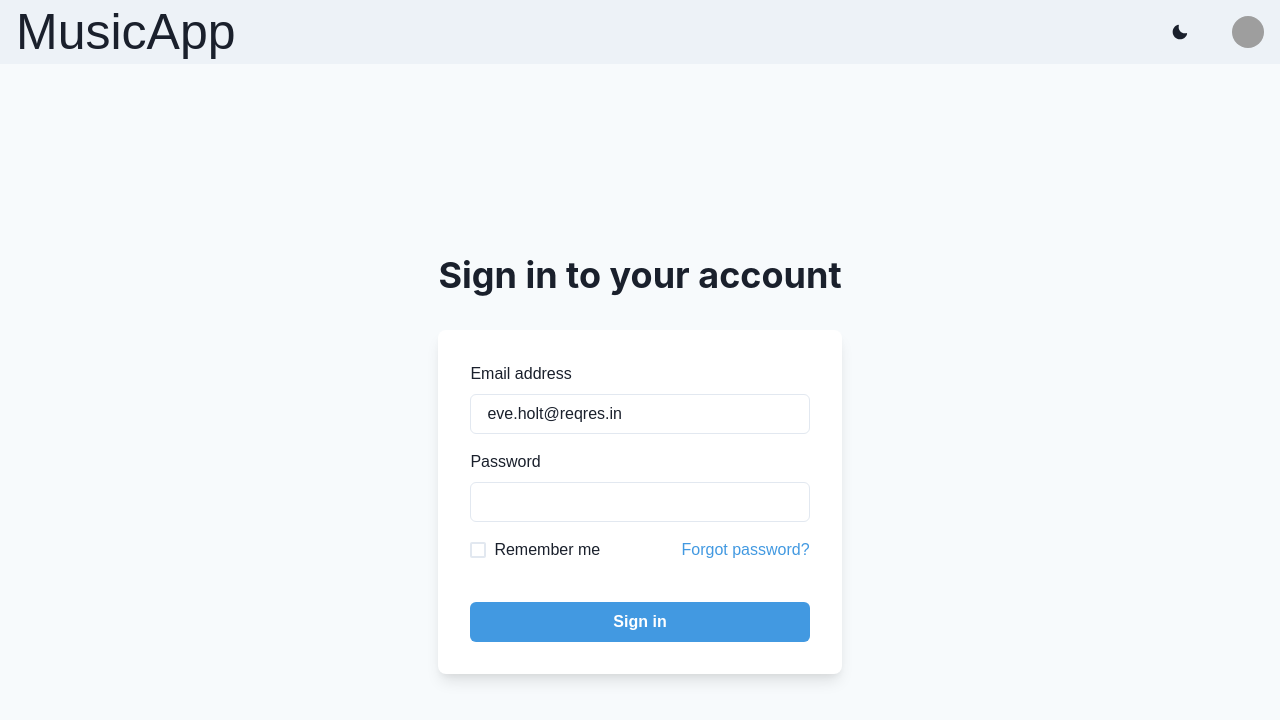
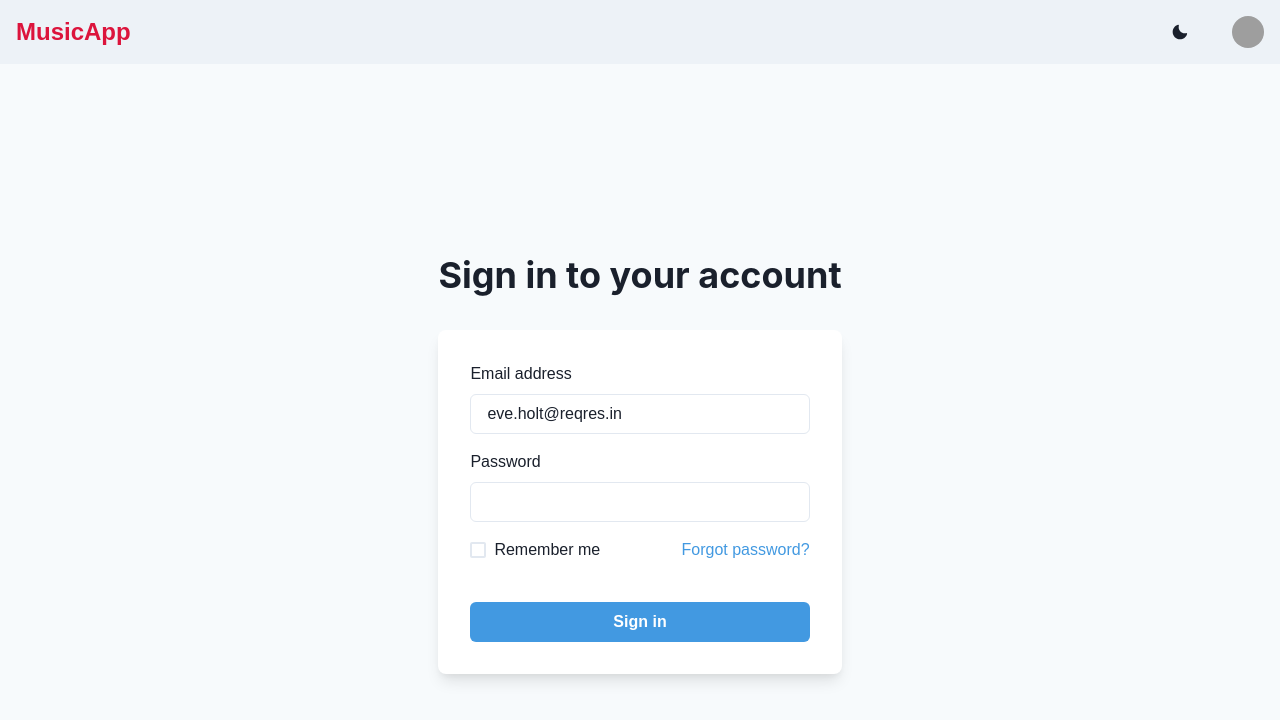
Before and after one commit to iamdebobrota/music_app, a React (Create React App) app: page /login in a window 1280 px wide. Shown: the top 720 px of the page. Built offline with nearby package versions, Linux system fonts and the light colour scheme; grey boxes are pictures that could not be loaded.

Commit message:
changes styles

```diff
--- a/db.json
+++ b/db.json
@@ -3,7 +3,7 @@
     {
       "id": "1",
       "name": "POWER UP",
-      "artist": "Vivek Goswami",
+      "artist": "Neil Diamond",
       "genre": " Hard Rock",
       "year": 2019,
       "no_of_songs": "2",
@@ -20,7 +20,7 @@
     {
       "id": "2",
       "name": "POWER UP",
-      "artist": "Vivek Goswami",
+      "artist": "Andrea Bocelli",
       "genre": " Hard Rock",
       "year": 2019,
       "no_of_songs": "2",
@@ -37,7 +37,7 @@
     {
       "id": "3",
       "name": "POWER UP",
-      "artist": "Vivek Goswami",
+      "artist": "Dolly Parton",
       "genre": " Hard Rock",
       "year": 2019,
       "no_of_songs": "2",
@@ -54,7 +54,7 @@
     {
       "id": "4",
       "name": "POWER UP",
-      "artist": "Vivek Goswami",
+      "artist": "Iron Maiden",
       "genre": " Hard Rock",
       "year": 2019,
       "no_of_songs": "2",
@@ -71,7 +71,7 @@
     {
       "id": "5",
       "name": "POWER UP",
-      "artist": "Vivek Goswami",
+      "artist": "Larkin Poe",
       "genre": " Hard Rock",
       "year": 2019,
       "no_of_songs": "2",
--- a/src/Components/FilterSort.jsx
+++ b/src/Components/FilterSort.jsx
@@ -1,3 +1,4 @@
+import { Box, Text } from "@chakra-ui/react";
 import React, { useEffect, useState } from "react";
 import { useSearchParams } from "react-router-dom";
 
@@ -36,8 +37,8 @@ const FilterSort = () => {
   }, [category, setSearchParams, sortBy]); // dependency
 
   return (
-    <div>
-      <h3>Filter...</h3>
+    <Box textAlign={'left'} paddingLeft={'8'} paddingTop={'5'}>
+      <Text fontSize='xl' fontWeight={'bold'} textAlign={'left'}>Filter</Text>
       <div>
         <input
           value="K-Pop"
@@ -83,7 +84,7 @@ const FilterSort = () => {
         />
         <label>Pop</label>
       </div>
-      <h3>Sort</h3>
+      <Text fontSize='xl' fontWeight={'bold'} marginTop={'5'}>Sort</Text>
       <div>
         <div>
           <input
@@ -106,7 +107,7 @@ const FilterSort = () => {
           <label>Descending</label>
         </div>
       </div>
-    </div>
+    </Box>
   );
 };
 
--- a/src/Components/Navbar.jsx
+++ b/src/Components/Navbar.jsx
@@ -10,53 +10,61 @@ import {
   Stack,
   useColorMode,
   Center,
-} from '@chakra-ui/react';
-import { MoonIcon, SunIcon } from '@chakra-ui/icons';
-import { useNavigate } from 'react-router-dom';
+  Text,
+} from "@chakra-ui/react";
+import { MoonIcon, SunIcon } from "@chakra-ui/icons";
+import { useNavigate } from "react-router-dom";
 
-
-  const shadow = "rgba(0, 0, 0, 0.12) 0px 1px 3px, rgba(0, 0, 0, 0.24) 0px 1px 2px";
+const shadow =
+  "rgba(0, 0, 0, 0.12) 0px 1px 3px, rgba(0, 0, 0, 0.24) 0px 1px 2px";
 
 export default function Navbar() {
-  const navigate = useNavigate()
+  const navigate = useNavigate();
   const { colorMode, toggleColorMode } = useColorMode();
 
-
-  const handleClick = () =>{
-      navigate("/")
-  }
+  const handleClick = () => {
+    navigate("/");
+  };
 
   return (
     <>
-      <Box bg={useColorModeValue('gray.100', 'white.900')} px={4} shadow={shadow} >
-        <Flex h={16} alignItems={'center'} justifyContent={'space-between'}>
+      <Box
+        bg={useColorModeValue("gray.100", "white.900")}
+        px={4}
+        shadow={shadow}>
+        <Flex h={16} alignItems={"center"} justifyContent={"space-between"}>
+          <Box onClick={handleClick}>
+            <Text fontSize="2xl" cursor={'pointer'} fontWeight="bold" color={"crimson"}>
+              MusicApp
+            </Text>
+          </Box>
 
-          <Box onClick = {handleClick}><h1 style={{fontSize:"50px"}}>MusicApp</h1></Box>
-
-          <Flex alignItems={'center'}>
-            <Stack direction={'row'} spacing={7}>
+          <Flex alignItems={"center"}>
+            <Stack direction={"row"} spacing={7}>
               <Button onClick={toggleColorMode}>
-                {colorMode === 'light' ? <MoonIcon /> : <SunIcon />}
+                {colorMode === "light" ? <MoonIcon /> : <SunIcon />}
               </Button>
 
               <Menu>
                 <MenuButton
                   as={Button}
-                  rounded={'full'}
-                  variant={'link'}
-                  cursor={'pointer'}
+                  rounded={"full"}
+                  variant={"link"}
+                  cursor={"pointer"}
                   minW={0}>
                   <Avatar
-                    size={'sm'}
-                    src={'https://avatars.githubusercontent.com/u/99647439?v=4'}
+                    size={"sm"}
+                    src={"https://avatars.githubusercontent.com/u/99647439?v=4"}
                   />
                 </MenuButton>
-                <MenuList alignItems={'center'}>
+                <MenuList alignItems={"center"}>
                   <br />
                   <Center>
                     <Avatar
-                      size={'2xl'}
-                      src={'https://avatars.githubusercontent.com/u/99647439?v=4'}
+                      size={"2xl"}
+                      src={
+                        "https://avatars.githubusercontent.com/u/99647439?v=4"
+                      }
                     />
                   </Center>
                   <br />
@@ -64,7 +72,6 @@ export default function Navbar() {
                     <h1>Debobrota</h1>
                   </Center>
                   <br />
-
                 </MenuList>
               </Menu>
             </Stack>
--- a/src/Pages/Homepage.jsx
+++ b/src/Pages/Homepage.jsx
@@ -26,28 +26,21 @@ const HomePageWrapper = styled.div`
 `;
 const FilterSortWrapper = styled.div`
   position: fixed;
-  box-shadow: rgba(50, 50, 93, 0.25) 0px 30px 60px -12px inset,
-    rgba(31, 30, 30, 0.3) 0px 18px 36px -18px inset;
+  background-color: #edf2f2;
   height: 100vh;
   width: 200px;
-  margin-left: 5px;
-  border-radius: 20px;
-  border: 5px solid whitesmoke;
+  border-radius: 1px;
 `;
 
 const MusicRecorderWrapper = styled.div`
-  width: 80%;
-  margin-left: 250px;
+  width: 90%;
+  margin-left: 150px;
   overflow: scroll;
   overflow-x: hidden;
   overflow-y: auto;
-
-  /* border: 4px solid black; */
   display: grid;
   grid-template-columns: repeat(auto-fit, minmax(300px, max-content));
   justify-content: center;
   gap: 10px;
-  box-shadow: rgba(50, 50, 93, 0.25) 0px 30px 60px -12px inset,
-    rgba(0, 0, 0, 0.3) 0px 18px 36px -18px inset;
   border-radius: 20px;
 `;
--- a/src/Pages/MusicRecords.jsx
+++ b/src/Pages/MusicRecords.jsx
@@ -20,9 +20,6 @@ const MusicRecords = () => {
 
   const location = useLocation();
   // console.log("location",location)
-
-  // console.log("location", location);
-
   const handleDelete = (id) => {
     dispatch(deleteFunc(id)).then(() => {
       // console.log("deletefunction called ")
@@ -53,7 +50,7 @@ const MusicRecords = () => {
           display: "flex",
           flexWrap: "wrap",
           justifyContent: "center",
-          gap: "4",
+          gap: "10",
           margin: "10",
         }}>
         {musicRecords?.map(
@@ -66,22 +63,21 @@ const MusicRecords = () => {
                 <h1 fontWeight="bold"> {album.name}</h1>{" "}
               </div>
               <Link className="linkbaaz" to={`/music/${album.id}`}>
-                <Center>
+                <Center >
                   <img src={album.img} alt="img not found" />
                 </Center>
               </Link>
-              <div>
-                <Button
+              <div></div>
+              <h2>{album.genre} </h2>
+              <h2> {album.year} </h2>
+              <Button
                   colorScheme="red"
-                  m="1"
+                 size={'xs'}
                   onClick={() => {
                     handleDelete(album.id);
                   }}>
                   Delete
                 </Button>
-              </div>
-              <h2>{album.genre} </h2>
-              <h2> {album.year} </h2>
             </MusicRecordssWrapper>
           )
         )}
@@ -93,15 +89,11 @@ const MusicRecords = () => {
 export default MusicRecords;
 
 const MusicRecordssWrapper = styled.div`
-  width: 300px;
-  box-shadow: rgba(0, 0, 0, 0.17) 0px -23px 25px 0px inset,
-    rgba(0, 0, 0, 0.15) 0px -36px 30px 0px inset,
-    rgba(0, 0, 0, 0.1) 0px -79px 40px 0px inset, rgba(0, 0, 0, 0.06) 0px 2px 1px,
-    rgba(0, 0, 0, 0.09) 0px 4px 2px, rgba(0, 0, 0, 0.09) 0px 8px 4px,
-    rgba(0, 0, 0, 0.09) 0px 16px 8px, rgba(0, 0, 0, 0.09) 0px 32px 16px;
-  height: 330px;
-  border: 5px solid whitesmoke;
-  border-radius: 15px;
-  margin-top: 7px;
-  margin-right: 10px;
+  width: 260px;
+  height: fit-content;
+  padding:10px;
+  box-shadow: rgba(100, 100, 111, 0.2) 0px 7px 29px 0px;
+  border-radius: 8px;
+  margin-top: 20px;
+  margin-right: 20px;
 `;
--- a/src/Pages/SingleMusicRecord.jsx
+++ b/src/Pages/SingleMusicRecord.jsx
@@ -1,4 +1,4 @@
-import { Box, Button, Center } from "@chakra-ui/react";
+import { Box, Button, Center, Text } from "@chakra-ui/react";
 import React, { useEffect, useState } from "react";
 import { useSelector, useDispatch } from "react-redux";
 import { useParams, Link } from "react-router-dom";
@@ -28,24 +28,23 @@ const SingleMusicRecord = () => {
     }
   }, [id, musicRecords]);
 
-
   return (
     <>
-      <h1>SingleMusicRecord</h1>
+      <Text fontSize={"2xl"} fontWeight={"bold"}>
+        SingleMusicRecord
+      </Text>
       <Center>
-
         <br />
         <br />
         <br />
         <br />
-      <Box boxShadow='lg' p='6' rounded='md' bg='white'>
-
-      <div >
-        <h4> {currentMusicAlbum.id} </h4>
-        <h4> {currentMusicAlbum.name} </h4>
-        <h4> {currentMusicAlbum.genre} </h4>
+        <Box boxShadow="lg" p="6" rounded="md" bg="white">
+          <div>
+            <h4>Id: {currentMusicAlbum.id} </h4>
+            <h4>Name: {currentMusicAlbum.name} </h4>
+            <h4>Gengre: {currentMusicAlbum.genre} </h4>
             <img src={currentMusicAlbum.img} alt="pic" />
-        <h4> {currentMusicAlbum.artist} </h4>
+            <h4>Artist: {currentMusicAlbum.artist} </h4>
           </div>
         </Box>
       </Center>
--- a/src/Redux/AppReducer/action.js
+++ b/src/Redux/AppReducer/action.js
@@ -8,7 +8,7 @@ import {
   UPDATE_SUCCESS,
 } from "./actionType";
 
-const url = "https://good-puce-caterpillar-boot.cyclic.app/albums";
+const url = "http://localhost:8080/albums";
 
 export const getMusicRecords = (params) => (dispatch) => {
   dispatch({ type: GET_MUSIC_RECORD_REQUEST });
```
Lines whose indentation alone changed are shown as unchanged.
